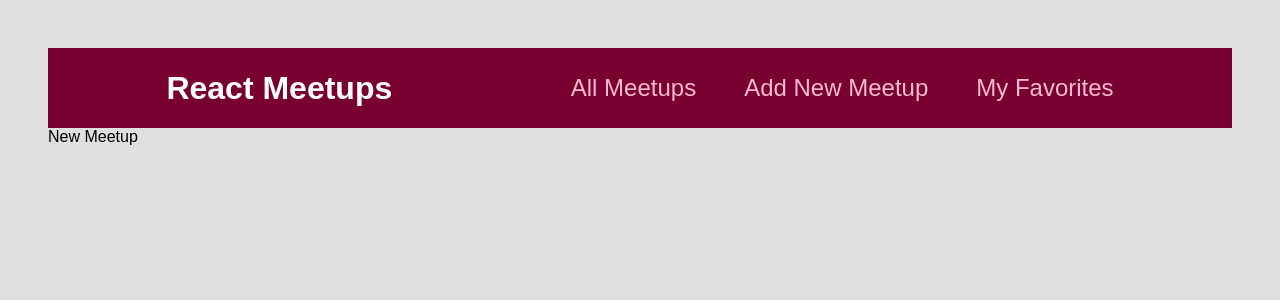
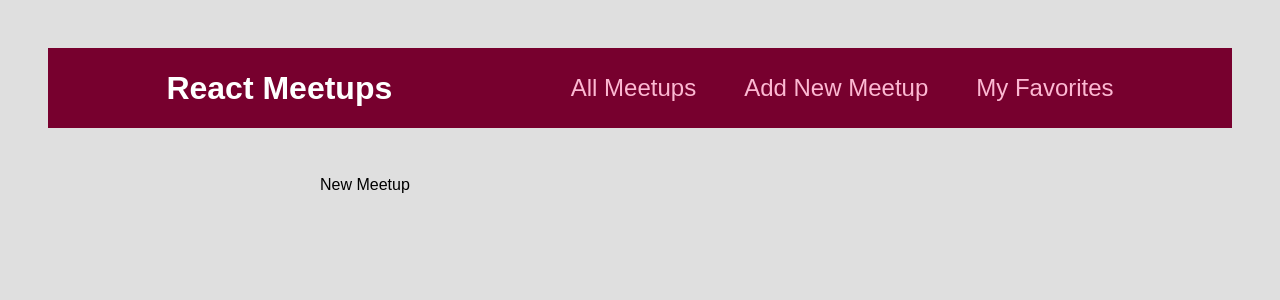
Before and after one commit to Pofay/nextjs-course-code, a React (Create React App) app: page /new-meetup in a window 1280 px wide. Shown: the top 300 px of the page. Built offline with nearby package versions, Linux system fonts and the light colour scheme.

Commit message:
Extracted Layout wrapper component

```diff
--- a/src/App.jsx
+++ b/src/App.jsx
@@ -4,16 +4,18 @@
 import NewMeetup from './pages/NewMeetup'
 import Favorites from './pages/Favorites'
 import MainNavigation from './components/layout/MainNavigation'
+import Layout from './components/layout/Layout'
 
 const App = () => {
   return (
     <div>
-      <MainNavigation />
-      <Routes>
-        <Route path='/' element={<AllMeetupsPage />} />
-        <Route path='/new-meetup' element={<NewMeetup />} />
-        <Route path='/favorites' element={<Favorites />} />
-      </Routes>
+      <Layout>
+        <Routes>
+          <Route path='/' element={<AllMeetupsPage />} />
+          <Route path='/new-meetup' element={<NewMeetup />} />
+          <Route path='/favorites' element={<Favorites />} />
+        </Routes>
+      </Layout>
     </div>
   )
 }
--- /dev/null
+++ b/src/components/layout/Layout.jsx
@@ -0,0 +1,13 @@
+import MainNavigation from './MainNavigation'
+import classes from './Layout.module.css'
+
+const Layout = ({ children }) => {
+  return (
+    <div>
+      <MainNavigation />
+      <main className={classes.main}>{children}</main>
+    </div>
+  )
+}
+
+export default Layout
--- /dev/null
+++ b/src/components/layout/Layout.module.css
@@ -0,0 +1,5 @@
+.main {
+  margin: 3rem auto;
+  width: 90%;
+  max-width: 40rem;
+}
--- a/src/components/meetups/MeetupItem.jsx
+++ b/src/components/meetups/MeetupItem.jsx
@@ -1,9 +1,9 @@
 import Card from '../ui/Card'
 import classes from './MeetupItem.module.css'
 
-const MeetupItem = ({ key, title, image, address, description, onClick }) => {
+const MeetupItem = ({ id, title, image, address, description, onClick }) => {
   return (
-    <li key={key} className={classes.item}>
+    <li key={id} className={classes.item}>
       <Card>
         <div className={classes.image}>
           <img src={image} alt='' />
```
